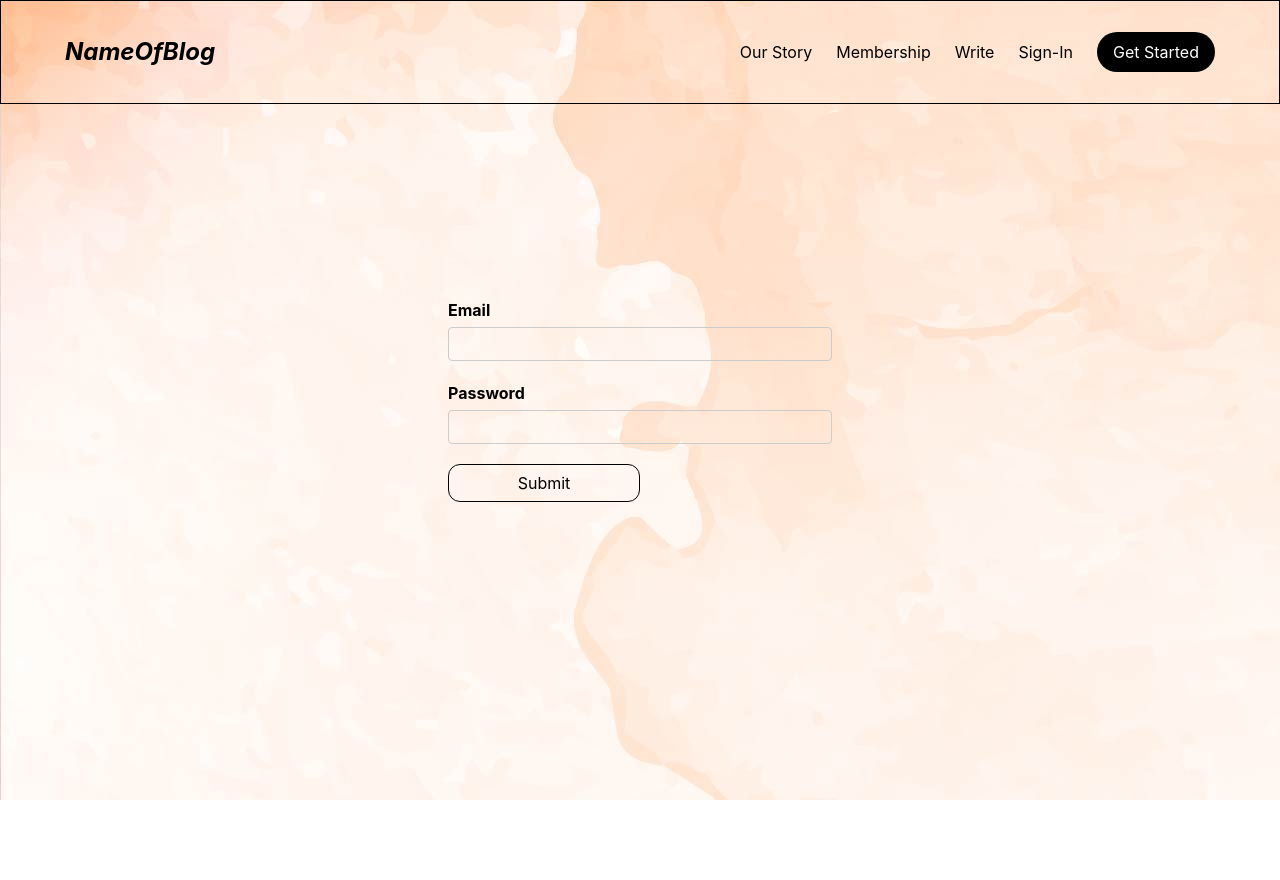
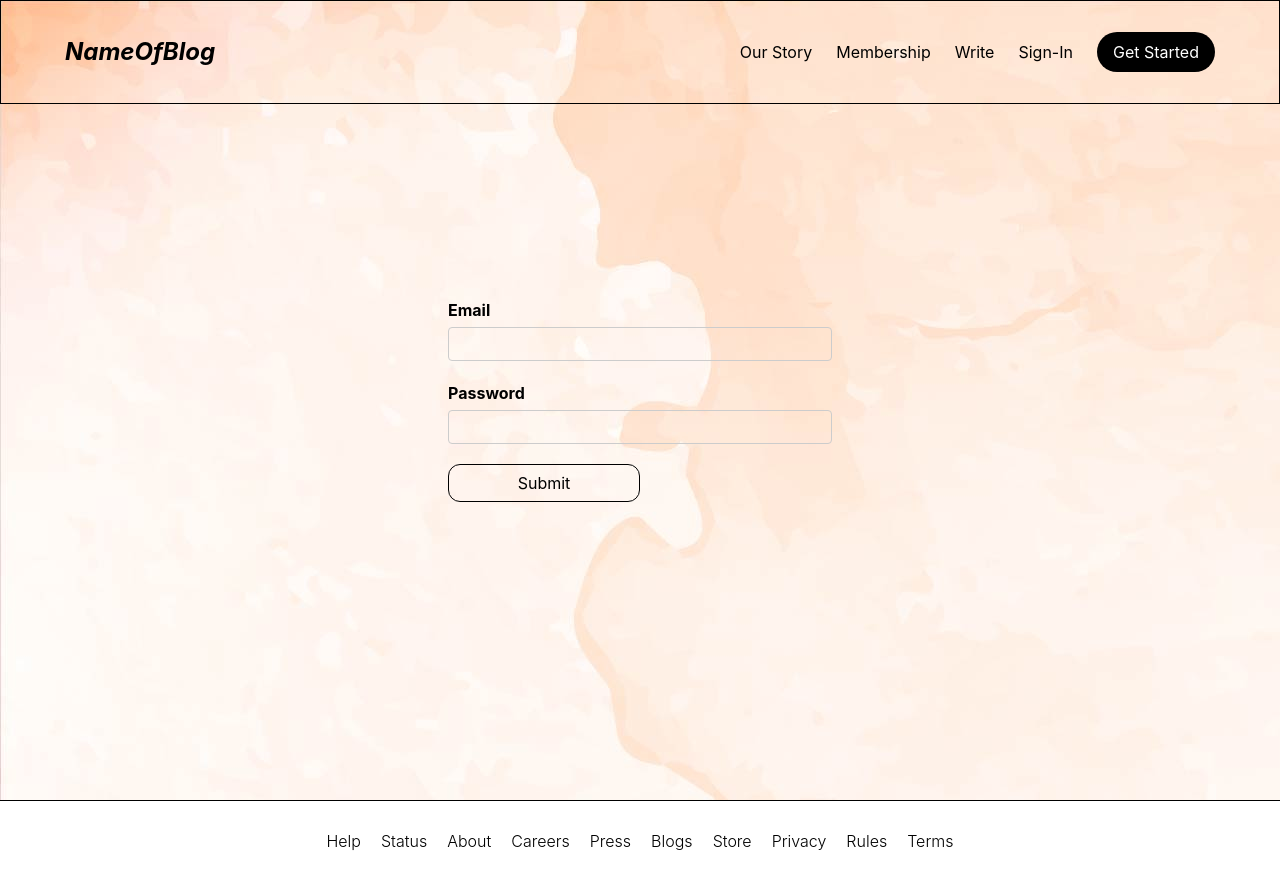
Before and after one commit to aquib-0/dailybits-frontend, a React (Vite) app: page /auth/login in a window 1280 px wide. Before the commit the page ends 800 px from the top, so only its background shows below. Built offline with nearby package versions, Linux system fonts and the light colour scheme.

Commit message:
remove react warnings from various files

```diff
--- a/src/App.tsx
+++ b/src/App.tsx
@@ -60,9 +60,9 @@ function App() {
           </Routes>
         </main>
       </div>
-      {/* <footer className="w-full h-[10vh]">
+      <footer className="w-full h-[10vh]">
         <Footer />
-      </footer> */}
+      </footer>
     </div>
   )
 }
--- a/src/components/SideBar.tsx
+++ b/src/components/SideBar.tsx
@@ -17,7 +17,7 @@ const SideBar = () => {
   const location = useLocation();
   return (
 
-        <div className="border-r w-[250px] h-[90vh] mt-[10vh] px-6 py-20 flex md:flex flex-col gap-y-5 absolute md:relative bg-white">
+        <div className="border-r w-62.5 h-[90vh] mt-[10vh] px-6 py-20 flex md:flex flex-col gap-y-5 absolute md:relative bg-white">  {/*w-[250px]*/}
           <Link to="/home" className="sidebar-links gap-x-4"><span>{location.pathname === "/home"? (<RiHome9Fill size={24} />): (<RiHome9Line size={24} />)}</span>Home</Link>
           <Link to="/library" className="sidebar-links gap-x-4"><span>{location.pathname.startsWith("/library")? (<BsBookmarksFill size={24} />) : (<BsBookmarks size={24} />)}</span>Library</Link>
           <Link to="profile" className="sidebar-links gap-x-4"><span>{location.pathname === "/profile"? (<RiUserFill size={24} />) : (<RiUserLine size={24} />)}</span>Profile</Link>
--- a/src/pages/DraftsPage.tsx
+++ b/src/pages/DraftsPage.tsx
@@ -1,4 +1,4 @@
-import React from 'react'
+
 
 const DraftsPage = () => {
   return (
--- a/src/pages/HomePage.tsx
+++ b/src/pages/HomePage.tsx
@@ -1,4 +1,4 @@
-import React from 'react'
+
 
 const HomePage = () => {
   return (
--- a/src/pages/PublishedPage.tsx
+++ b/src/pages/PublishedPage.tsx
@@ -1,4 +1,4 @@
-import React from 'react'
+
 
 const PublishedPage = () => {
   return (
--- a/src/pages/SubmissionsPage.tsx
+++ b/src/pages/SubmissionsPage.tsx
@@ -1,4 +1,4 @@
-import React from 'react'
+
 
 const SubmissionsPage = () => {
   return (
```
